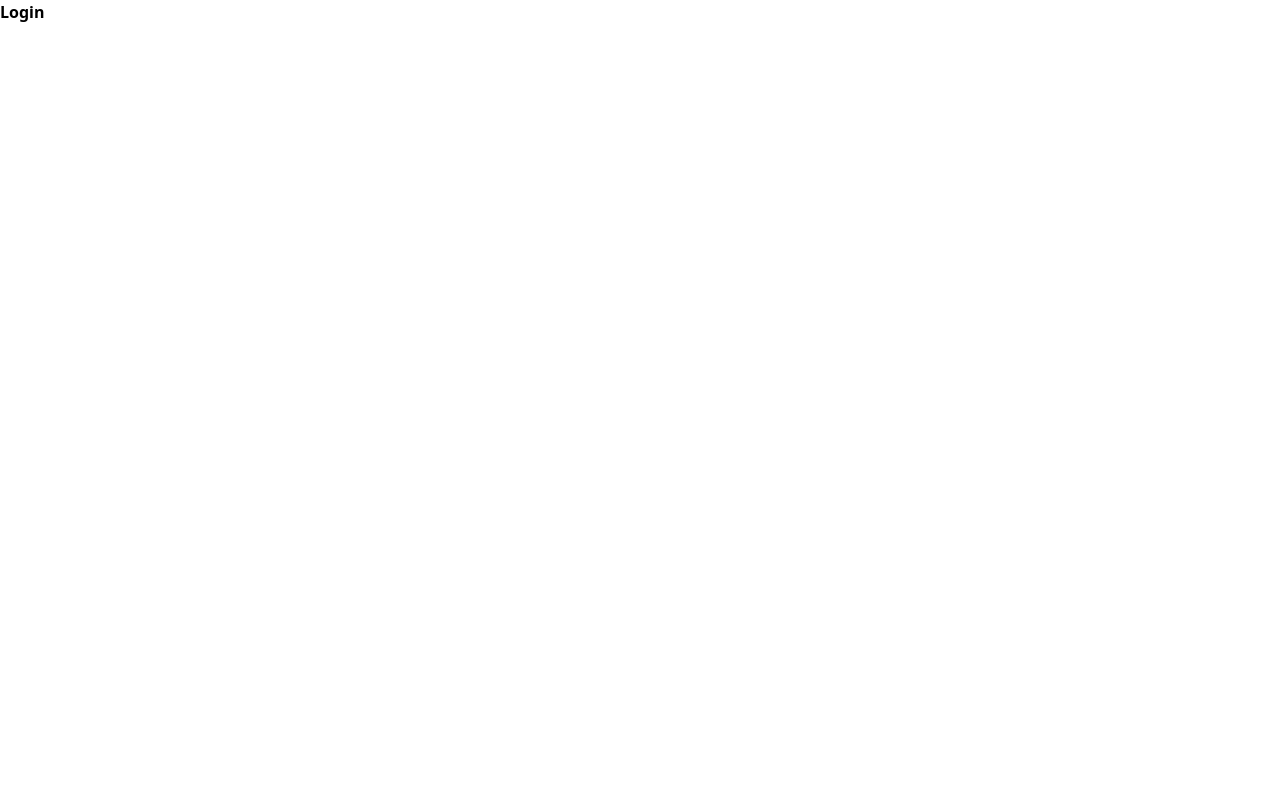
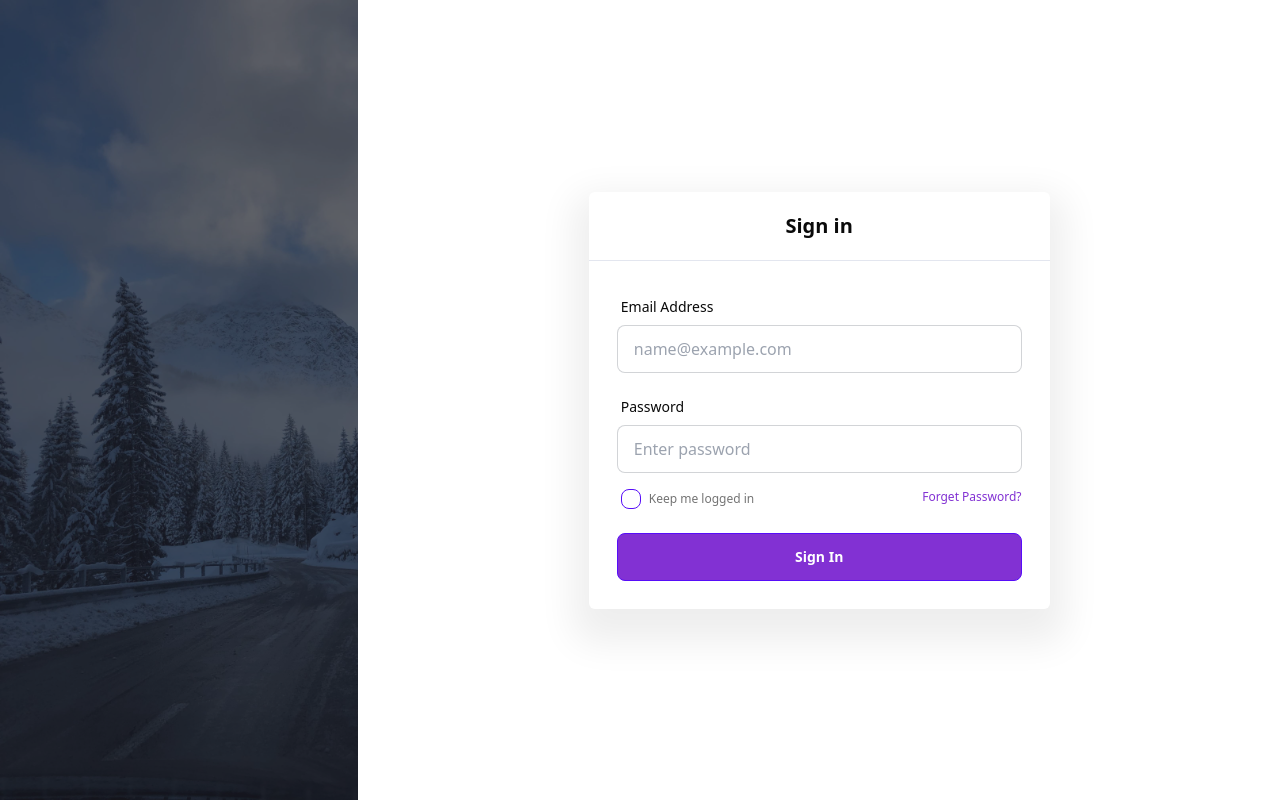
Before and after one commit to RajanBakshi238/Erp-, a React (Create React App) app in the folder client/: page / in a window 1280 px wide. Built offline with nearby package versions, Linux system fonts and the light colour scheme.

Commit message:
login-page designing

```diff
--- a/client/package.json
+++ b/client/package.json
@@ -6,6 +6,8 @@
     "@testing-library/jest-dom": "^5.16.5",
     "@testing-library/react": "^13.4.0",
     "@testing-library/user-event": "^13.5.0",
+    "classnames": "^2.3.2",
+    "daisyui": "^2.50.0",
     "react": "^18.2.0",
     "react-dom": "^18.2.0",
     "react-router-dom": "^6.7.0",
--- a/client/src/Pages/Login/Login.jsx
+++ b/client/src/Pages/Login/Login.jsx
@@ -1,7 +1,67 @@
 import React from "react";
+import classnames from "classnames";
+// import { LogoBg } from "../../constants/images";
+import style from "./Login.module.css";
 
 const Login = () => {
-  return <div className="font-bold">Login</div>;
+  return (
+    <div className="flex bg-white">
+      <div className={style["login-bg"]}></div>
+      <div className="login-form min-w-[72%] flex justify-center items-center">
+        <div className="w-1/2 shadow-[0_18px_37.7px_15.3px_rgb(0,0,0,7%)] rounded-md">
+          <div className="p-5 text-center text-xl font-semibold border-b border-solid border-[#e3e6ef] text-[#0a0a0a]">
+            Sign in
+          </div>
+          <div className="form-body p-7">
+            <div>
+              <div className="mb-4 form-control w-full">
+                <label className="label">
+                  <span className="label-text text-[#0a0a0a] text-sm font-medium">
+                    Email Address
+                  </span>
+                </label>
+                <input
+                  type="text"
+                  placeholder="name@example.com"
+                  className="input input-bordered w-full bg-white focus:outline-[#8231d3] focus:border-[#8231d3] hover:border-[#8231d3]"
+                />
+              </div>
+              <div className="mb-4 form-control w-full">
+                <label className="label">
+                  <span className="label-text text-[#0a0a0a] text-sm font-medium">
+                    Password
+                  </span>
+                </label>
+                <input
+                  type="password"
+                  placeholder="Enter password"
+                  className="input input-bordered w-full bg-white focus:outline-[#8231d3] focus:border-[#8231d3] hover:border-[#8231d3]"
+                />
+              </div>
+              <div className="flex justify-between text-xs mb-4 mt-2">
+                <label className="text-[#747474] font-medium flex items-center ml-1">
+                  <span className="flex">
+                    <input
+                      type="checkbox"
+                      // checked
+                      className="checkbox checkbox-primary checkbox-sm"
+                    />
+                  </span>
+                  <span className="px-2">Keep me logged in</span>
+                </label>
+                <p className="text-[#8231d3]">
+                  <a href="#">Forget Password?</a>
+                </p>
+              </div>
+              <div className="mt-6">
+                <button className="normal-case bg-[#8231d3] hover:bg-[#a158e0] hover:border-[#a158e0] btn btn-primary btn-block">Sign In</button>
+              </div>
+            </div>
+          </div>
+        </div>
+      </div>
+    </div>
+  );
 };
 
 export default Login;
--- a/client/src/Pages/Login/Login.module.css
+++ b/client/src/Pages/Login/Login.module.css
@@ -0,0 +1,16 @@
+.login-bg{
+    background: url("./../../assets/login_bg.jpg") no-repeat;
+    background-size: cover;
+    height: 100vh;
+    position: relative;
+    min-width: 28%;
+}
+
+.login-bg::after{
+    content: "";
+    position: absolute;
+    width: 100%;
+    height: 100%;
+    z-index: 1;
+    background: rgba(29,29,38,.7);
+}
--- /dev/null
+++ b/client/src/constants/images.js
@@ -0,0 +1 @@
+export { default as LogoBg } from "./../assets/login_bg.jpg"
--- a/client/tailwind.config.js
+++ b/client/tailwind.config.js
@@ -6,5 +6,5 @@ module.exports = {
   theme: {
     extend: {},
   },
-  plugins: [],
+  plugins: [require("daisyui")],
 }
```
Also changed, not shown: client/src/assets/login_bg.jpg (added), 1 other file (tests, documents, lock files or other folders).
